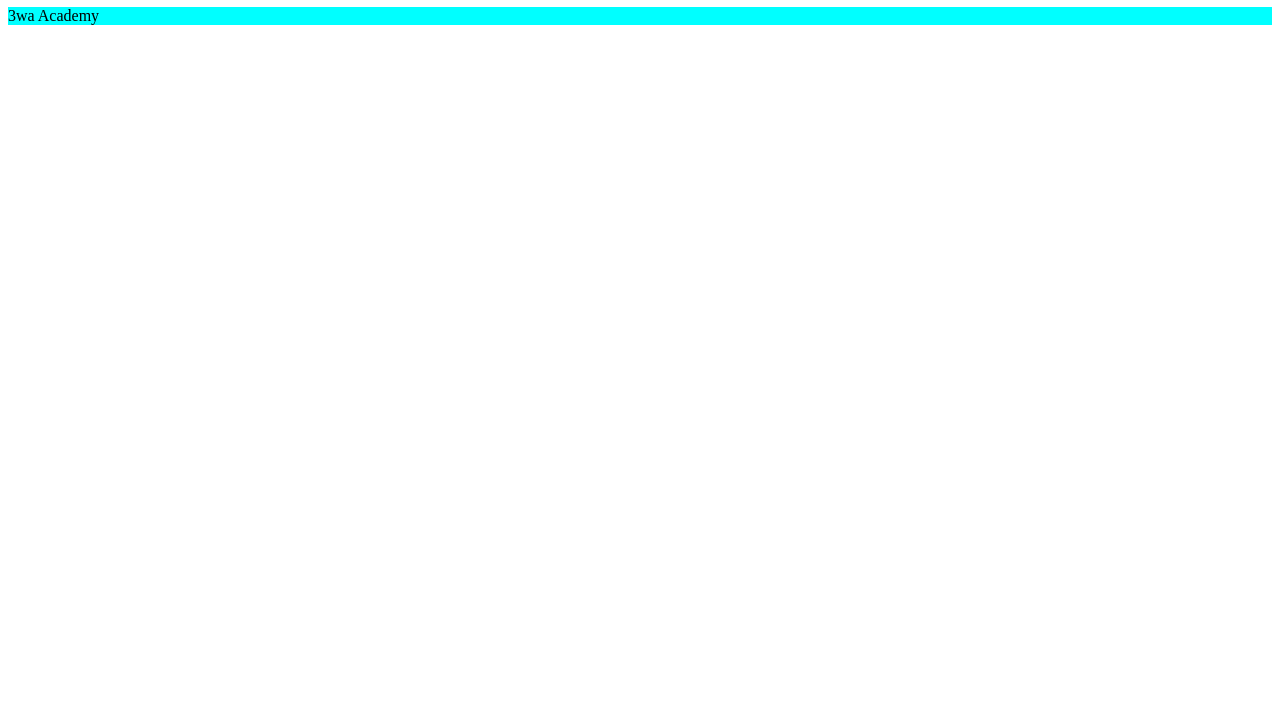
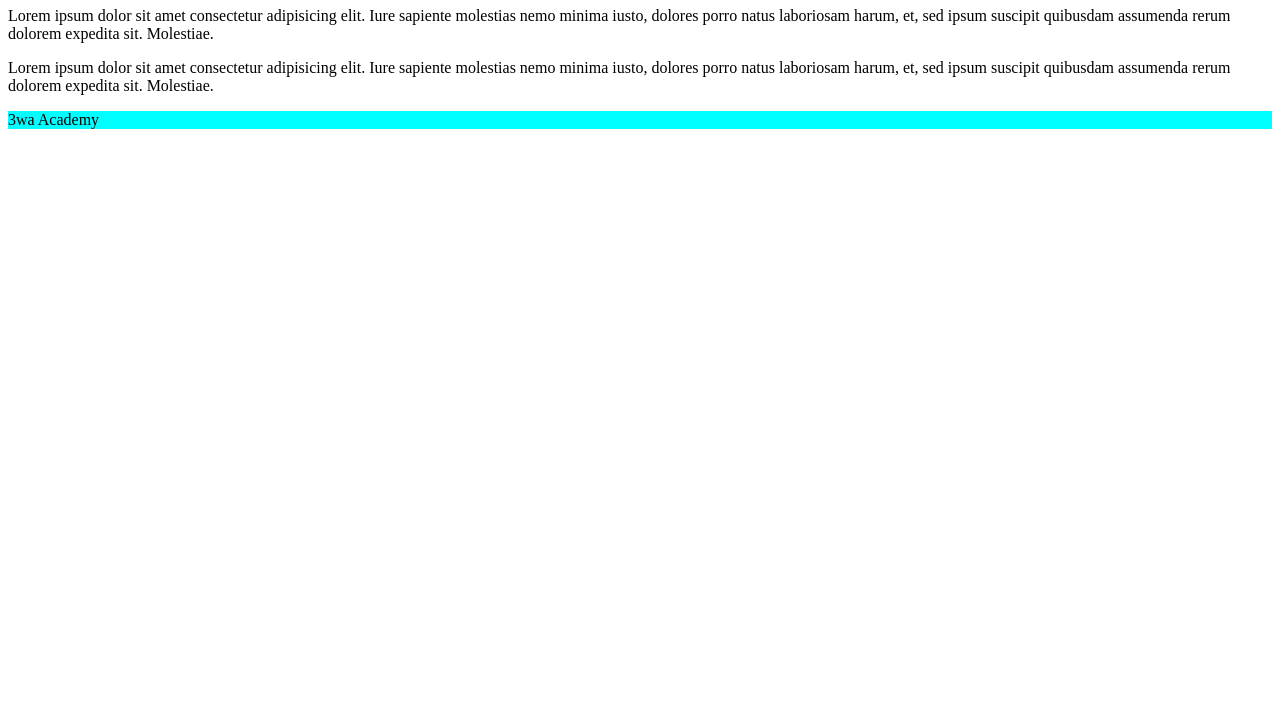
Before and after one commit to ZRIDARochdy/git-init-072021, a plain HTML site: page index.html in a window 1280 px wide. Shown: the part 73-800 px from the top of the page. Drawn offline with Linux system fonts and the light colour scheme.

Commit message:
html-template updated

```diff
--- a/index.html
+++ b/index.html
@@ -11,7 +11,10 @@
     <header>
         <h1>Hello Git</h1>
     </header>
-
+    <main>
+        <p>Lorem ipsum dolor sit amet consectetur adipisicing elit. Iure sapiente molestias nemo minima iusto, dolores porro natus laboriosam harum, et, sed ipsum suscipit quibusdam assumenda rerum dolorem expedita sit. Molestiae.</p>
+        <p>Lorem ipsum dolor sit amet consectetur adipisicing elit. Iure sapiente molestias nemo minima iusto, dolores porro natus laboriosam harum, et, sed ipsum suscipit quibusdam assumenda rerum dolorem expedita sit. Molestiae.</p>
+    </main>
 
     <footer>
         <p>3wa Academy</p>
```
